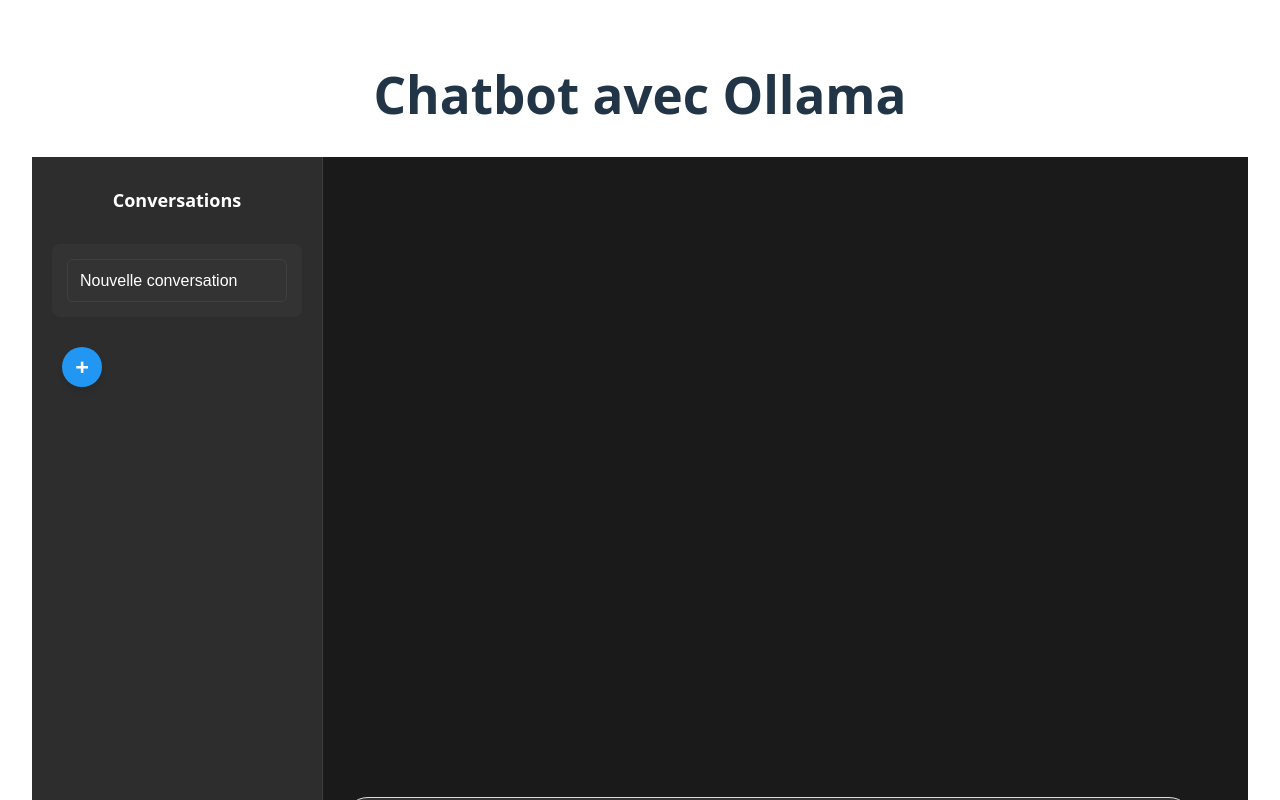
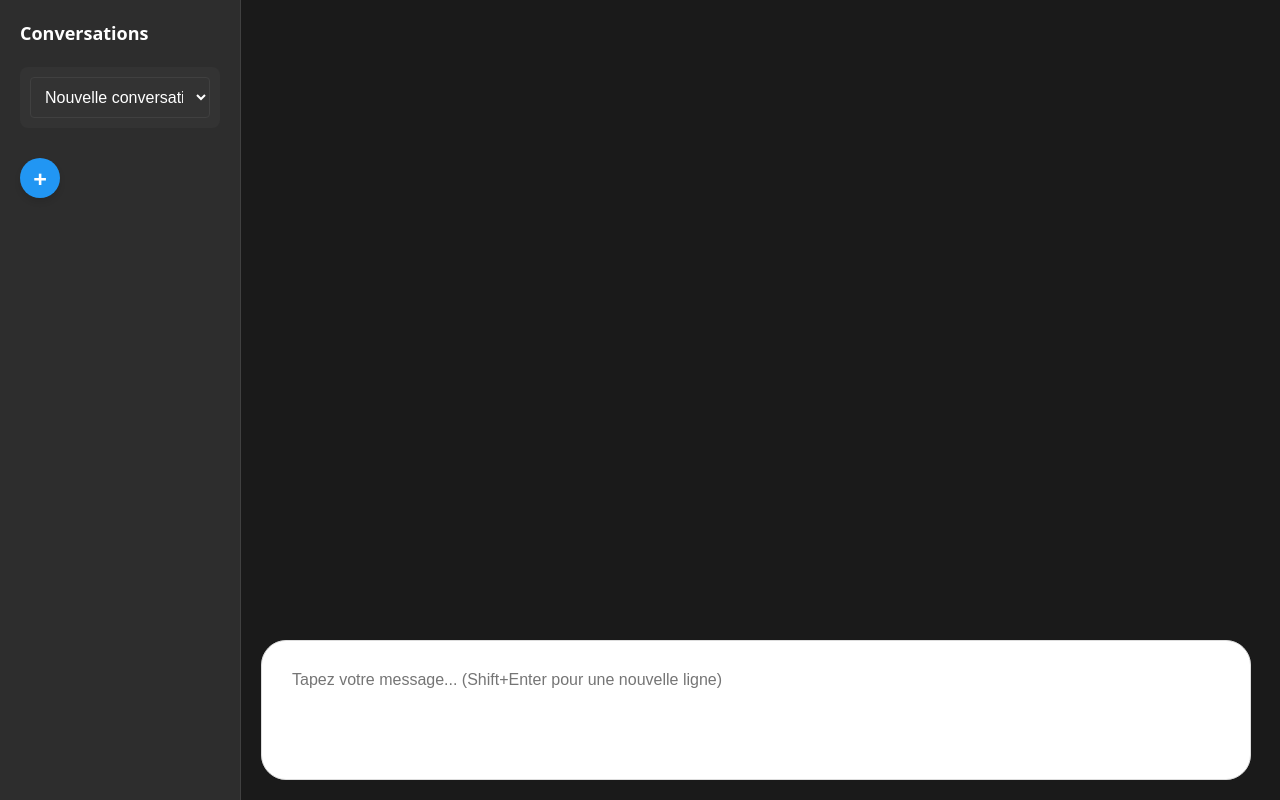
Before and after one commit to HugoBoyer/Chatbot, a React (Vite) app: page / in a window 1280 px wide. Shown: the top 800 px of the page. Built offline with nearby package versions, Linux system fonts and the light colour scheme.

Commit message:
feat(style) : Style chatbot epurer 3

```diff
--- a/src/App.css
+++ b/src/App.css
@@ -1,43 +1,8 @@
-#root {
-  max-width: 1280px;
-  margin: 0 auto;
-  padding: 2rem;
-  text-align: center;
-  width: 100%;
+.app {
+  height: 100vh;
+  display: flex;
+  flex-direction: column;
+  background-color: #1a1a1a;
+  padding: 0;
+  margin: 0;
 }
-
-.logo {
-  height: 6em;
-  padding: 1.5em;
-  will-change: filter;
-  transition: filter 300ms;
-}
-.logo:hover {
-  filter: drop-shadow(0 0 2em #646cffaa);
-}
-.logo.react:hover {
-  filter: drop-shadow(0 0 2em #61dafbaa);
-}
-
-@keyframes logo-spin {
-  from {
-    transform: rotate(0deg);
-  }
-  to {
-    transform: rotate(360deg);
-  }
-}
-
-@media (prefers-reduced-motion: no-preference) {
-  a:nth-of-type(2) .logo {
-    animation: logo-spin infinite 20s linear;
-  }
-}
-
-.card {
-  padding: 2em;
-}
-
-.read-the-docs {
-  color: #888;
-}
--- a/src/App.tsx
+++ b/src/App.tsx
@@ -6,7 +6,6 @@
 function App() {
   return (
     <div className="app">
-      <h1>Chatbot avec Ollama</h1>
       <ChatListProvider>
         <Chatbot />
       </ChatListProvider>
--- a/src/components/Chatbot.css
+++ b/src/components/Chatbot.css
@@ -2,27 +2,30 @@
   display: flex;
   height: 100vh;
   background-color: #1a1a1a;
-  width: 100%;
+  width: 100vw;
   margin: 0;
   padding: 0;
   box-sizing: border-box;
+  overflow-x: hidden;
+  position: relative;
+  flex-direction: row;
+  align-items: stretch;
 }
 
 .chat-sider {
-  width: 20%;
-  min-width: 250px;
+  width: 15%;
+  min-width: 200px;
+  max-width: 250px;
   background-color: #2d2d2d;
   border-right: 1px solid #404040;
   display: flex;
   flex-direction: column;
   padding: 20px;
-  height: 100%;
-  overflow-y: auto;
+  flex-shrink: 0;
 }
 
 .chat-list-header {
   margin-bottom: 20px;
-  padding: 10px;
 }
 
 .chat-list-header h2 {
@@ -33,23 +36,20 @@
 
 .chat-selector {
   margin-bottom: 20px;
+  padding: 10px;
   background-color: #333333;
   border-radius: 8px;
-  padding: 15px;
 }
 
 .chat-selector-select {
   width: 100%;
-  padding: 12px;
+  padding: 10px;
   border: 1px solid #404040;
-  border-radius: 6px;
+  border-radius: 4px;
   font-size: 16px;
   background-color: #333333;
   color: white;
   cursor: pointer;
-  appearance: none;
-  -webkit-appearance: none;
-  -moz-appearance: none;
 }
 
 .new-chat-button {
@@ -65,10 +65,9 @@
   display: flex;
   align-items: center;
   justify-content: center;
-  margin: 10px;
+  margin: 10px 0;
   box-shadow: 0 4px 6px rgba(0, 0, 0, 0.1);
   transition: background-color 0.2s;
-  padding: 8px;
 }
 
 .new-chat-button:hover {
@@ -76,39 +75,16 @@
 }
 
 .chat-main {
-  width: 70%;
-  min-width: 500px;
+  flex: 1;
   background-color: #1a1a1a;
   display: flex;
   flex-direction: column;
-}
-
-.messages-container {
-  flex: 1;
-  overflow-y: auto;
-  padding: 20px;
-}
-
-.message {
-  margin: 10px 0;
-  padding: 12px 16px;
-  border-radius: 8px;
-  max-width: 90%;
-  margin-left: auto;
-  margin-right: auto;
-}
-.message.user {
-  background-color: #4CAF50;
-  margin-left: auto;
-  margin-top: 60px;
-}
-
-.message.chat-main {
-  width: 70%;
-  min-width: 500px;
-  background-color: #1a1a1a;
-  display: flex;
-  flex-direction: column;
+  margin: 0;
+  padding: 0;
+  flex-grow: 1;
+  min-width: 0;
+  width: calc(100% - 200px);
+  max-width: calc(100% - 250px);
 }
 
 .messages-container {
@@ -118,57 +94,9 @@
   width: 100%;
   max-width: 100%;
   overflow-x: hidden;
-}
-
-.input-container {
-  width: 100%;
-  padding: 20px;
-  margin-top: auto;
-  overflow-x: hidden;
-}
-
-input {
-  width: 100%;
-  padding: 15px;
-  border: 1px solid #404040;
-  border-radius: 8px;
-  background-color: #333333;
-  color: white;
-  font-size: 16px;
-  min-width: 250px;
-  box-sizing: border-box;
-}
-
-input:focus {
-  outline: none;
-  border-color: #2196F3;
-}
-
-button {
-  padding: 12px 24px;
-  border: none;
-  border-radius: 4px;
-  background-color: #2196F3;
-  color: white;
-  cursor: pointer;
-  font-size: 16px;
-  transition: background-color 0.2s;
-}
-
-button:hover {
-  background-color: #1976D2;
-}
-
-button:disabled {
-  opacity: 0.5;
-  cursor: not-allowed;
-}
-
-.messages-container {
-  flex: 1;
-  overflow-y: auto;
-  padding: 20px;
-  background-color: #1a1a1a;
+  flex-grow: 1;
+  min-width: 0;
+  position: relative;
 }
 
 .message {
@@ -193,7 +121,6 @@
   color: white;
   font-weight: 500;
   margin-top: 60px;
-
 }
 
 .message-content {
@@ -217,13 +144,25 @@
   transition: background-color 0.2s;
 }
 
-button[disabled] {
+button:hover {
+  background-color: #1976D2;
+}
+
+button:disabled {
   opacity: 0.5;
   cursor: not-allowed;
 }
 
+input {
+  flex: 1;
+  padding: 30px 30px 90px 30px;
+  border: 1px solid #ddd;
+  border-radius: 25px;
+  font-size: 16px;
+}
+
 button[type="button"] {
-  background-color: #2196F3;
+  background-color: #2196f3;
   color: white;
 }
 
@@ -239,19 +178,6 @@
 button[type="reset"]:hover:not([disabled]) {
   background-color: #d32f2f;
 }
-
-input {
-  flex: 1;
-  padding: 30px 30px 90px 30px;
-  border: 1px solid #ddd;
-  border-radius: 25px;
-  font-size: 16px;
-}
-
-button {
-  padding: 10px 20px;
-  background-color: #2196f3;
-  color: white;
   border: none;
   border-radius: 5px;
   cursor: pointer;
```
